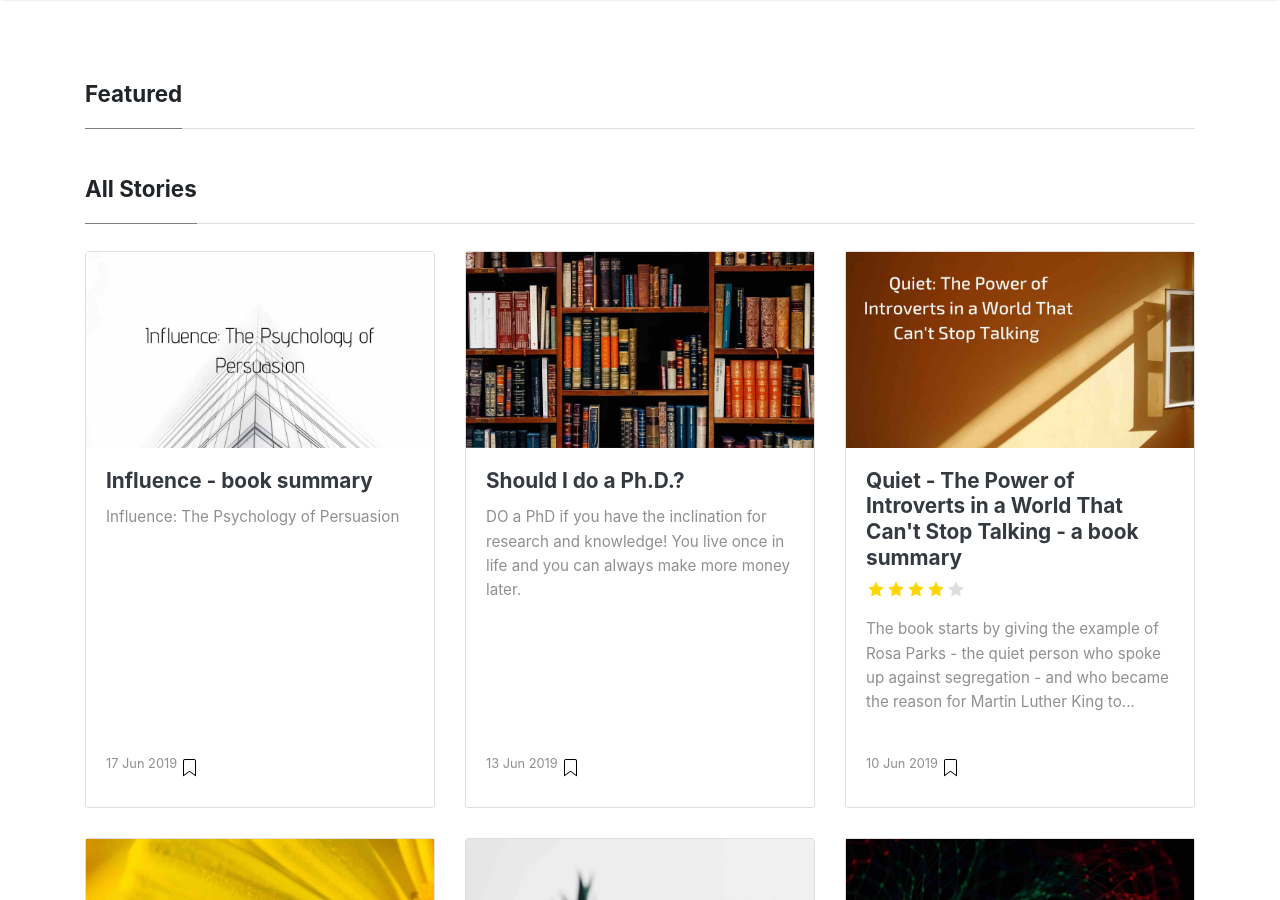
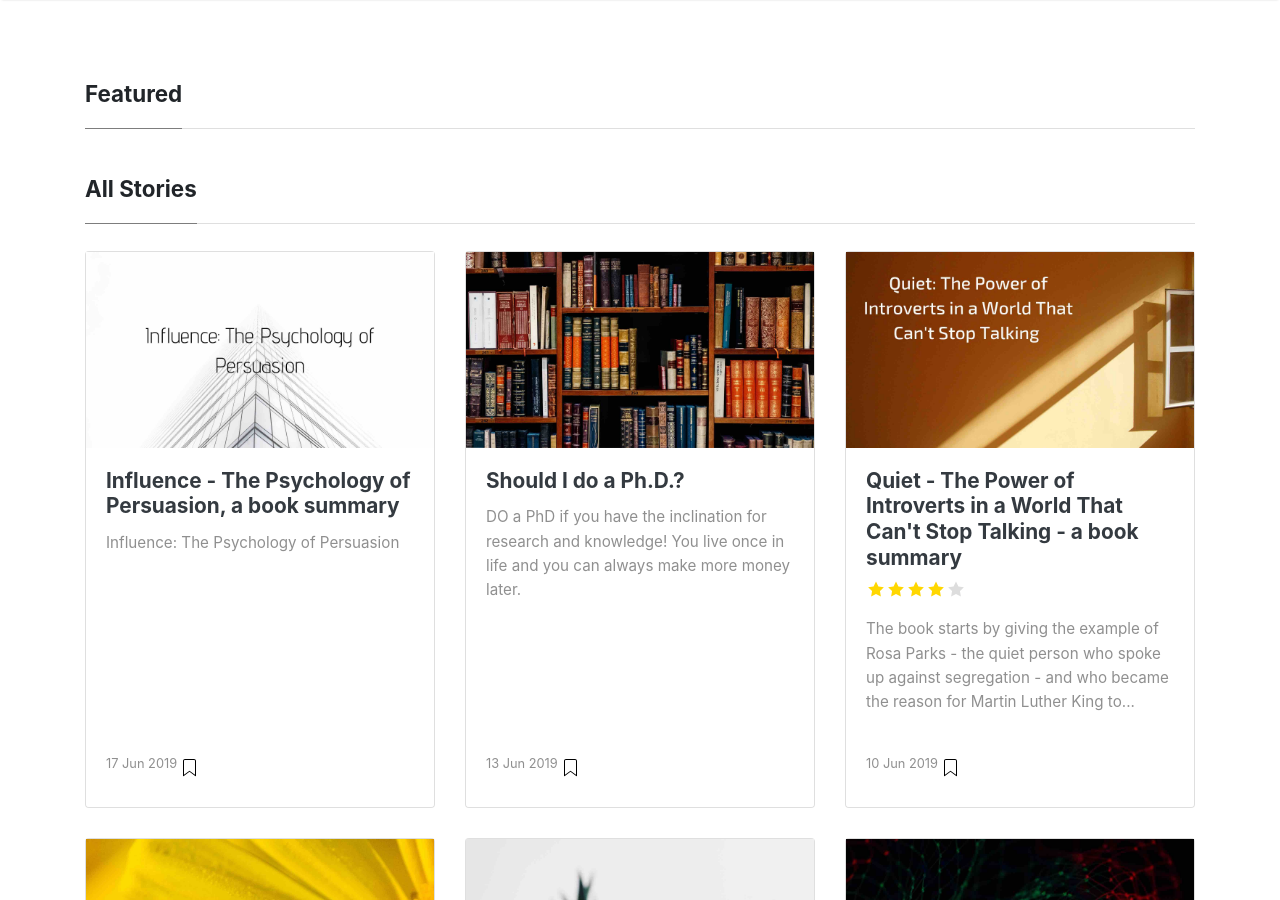
Before and after one commit to rutum/rutum.github.io, a Jekyll site: the page built from index.html, in a window 1280 px wide and 900 px high. Built offline with Jekyll 4.4.1, drawn with Linux system fonts in a browser that asks for light colours; nearby versions of some CDN libraries; the list of posts is cut into pages by our own code.

Commit message:
persuasion

```diff
--- a/_posts/2019-06-17-persuasion.md
+++ b/_posts/2019-06-17-persuasion.md
@@ -1,6 +1,6 @@
 ---
 layout: post
-title: Influence - book summary
+title: Influence - The Psychology of Persuasion, a book summary
 description: A post about the psychology of persuasion
 categories: [book summary]
 image: assets/images/influence.jpg
```
